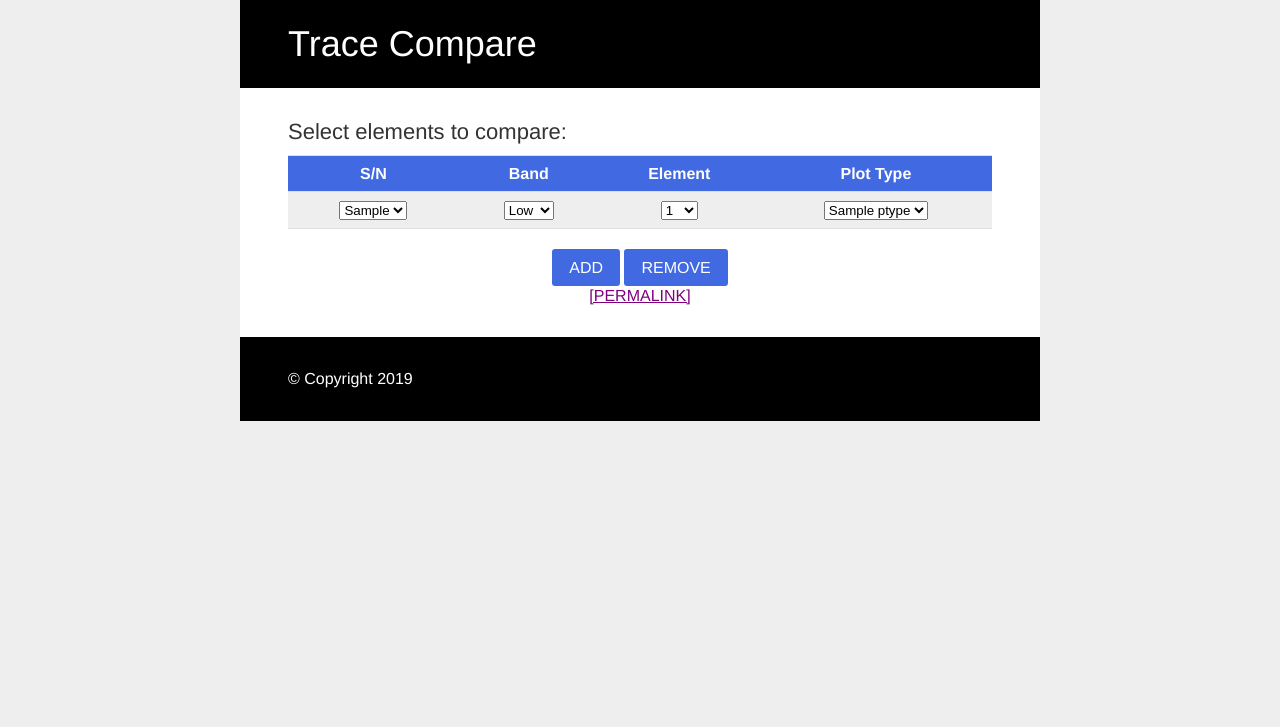
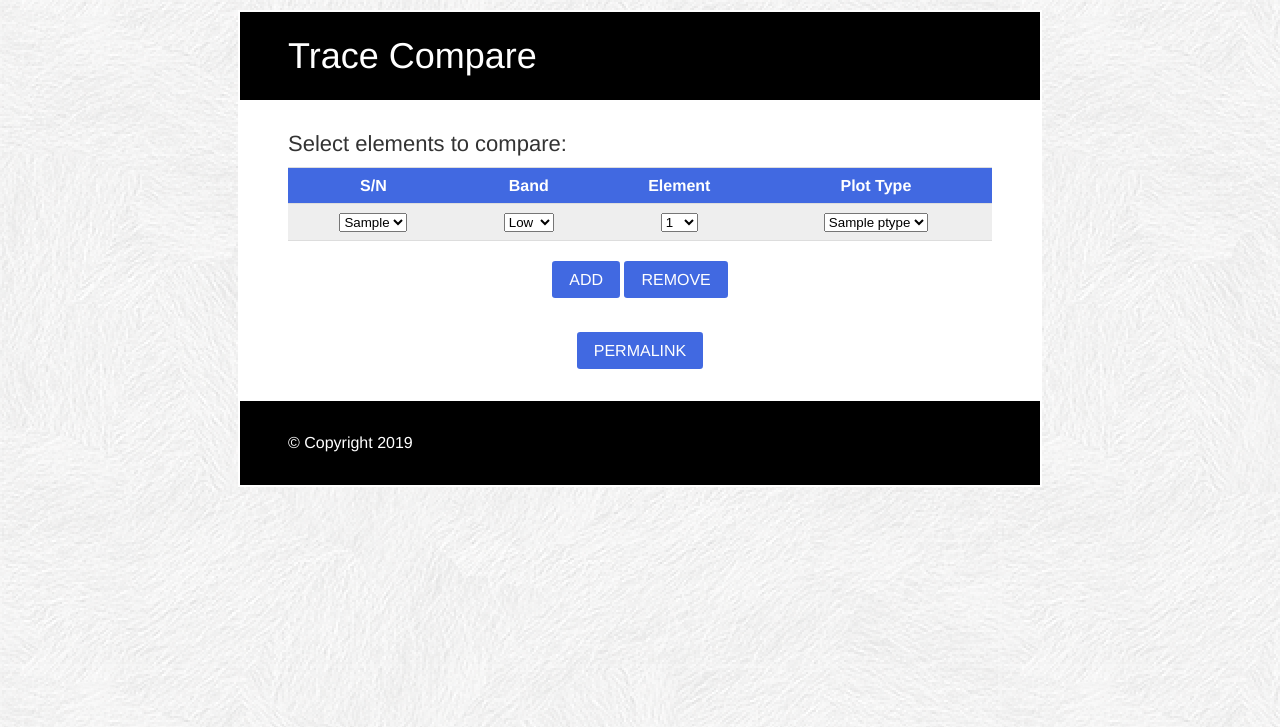
Before and after one commit to PatrickSLeonard/pztsite, a Django app: template plotter/templates/index_test.html in a window 1280 px wide. Shown: the top 727 px of the page. Run offline with Django 3.2, Linux system fonts and the light colour scheme; tables that the repository leaves empty hold one stand-in row (values such as "Sample post"); the template is opened without the code that fills it: values that come from a table or form of the project are taken from there, most other values are stand-ins (such as "Sample title", 1, 10 or a date in 2020).

Commit message:
added background image

```diff
--- a/plotter/static/css/styles.css
+++ b/plotter/static/css/styles.css
@@ -1,3 +1,5 @@
+{% load static %}
+
 /* -----------------------
 Base styles
 ------------------------*/
@@ -9,6 +11,7 @@ body
 	color: #333;
 	background-color: #eee;
 	font: 1em/1.2 "Helvetica Neue", Helvetica, Arial, Geneva, sans-serif;
+    background-image: url('/static/subtle_white_feathers_@2X.png')
 }
 
 h1,h2,h3,h4,h5,h6
@@ -77,8 +80,9 @@ Layout styles
 .container
 {
 	max-width: 50em;
-	margin: 0 auto;
+	margin: 10px auto;
 	background-color: #fff;
+    border: 2px solid transparent;
 }
 
 .header
@@ -171,6 +175,9 @@ Single styles
   margin-left: auto;
   margin-right: auto;
   width: auto;
+  border: 1px solid transparent;
+  margin-top: 1em;
+  margin-bottom: 1em;
 }
 
 .btn
--- a/plotter/templates/index_test.html
+++ b/plotter/templates/index_test.html
@@ -13,7 +13,7 @@
 
 
 		<!-- Override CSS file - add your own CSS rules -->
-		<link rel="stylesheet" href="/static/css/styles.css">
+		<link rel="stylesheet" href="{% static 'css/styles.css' %}">
 	</head>
 	<body onload="RedrawPlot()">
 
@@ -124,9 +124,9 @@
                     <img id="image" name="image" src="" alt="" class="img_format"/>
 
 
-                    <div class="permalink">
-                        <a href="" id="permalink">[PERMALINK]</a>
-                    </div>
+                    <center>
+                    <a href="" id="permalink" class="btn">PERMALINK</a>
+                    </center>
 
 
 
```
Also changed, not shown: plotter/static/subtle_white_feathers_@2X.png (added), 1 other file.
